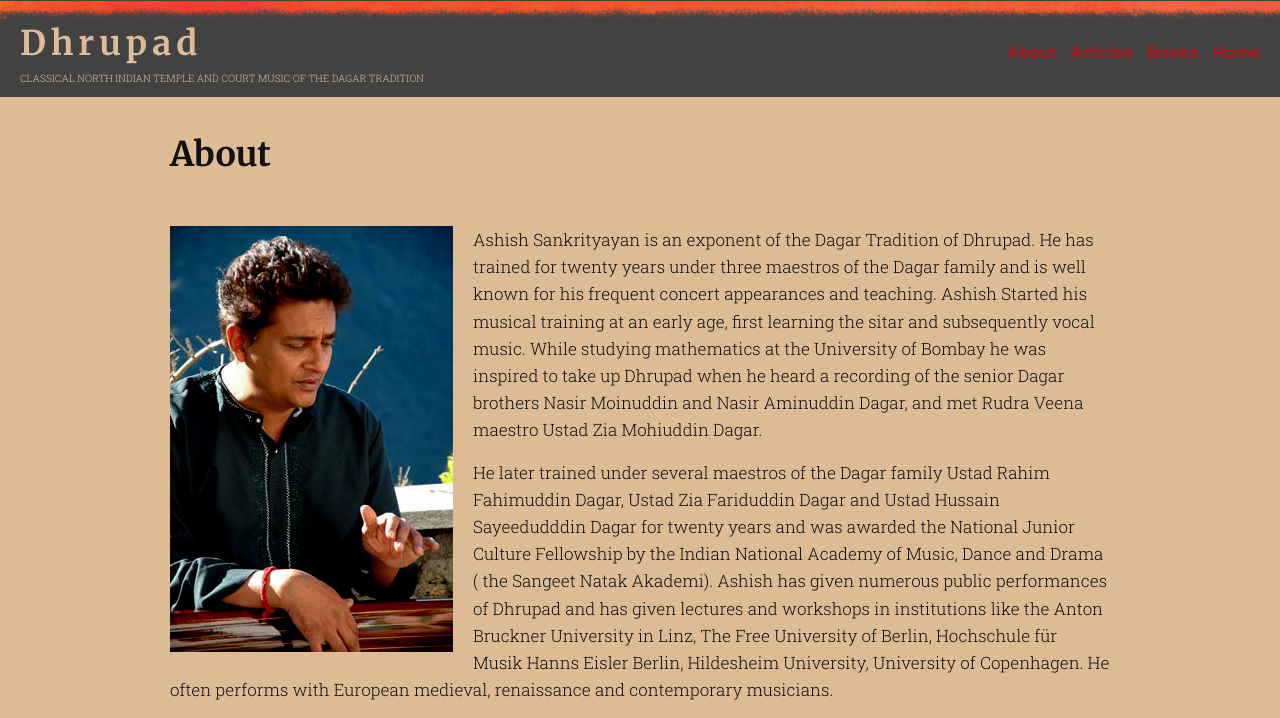
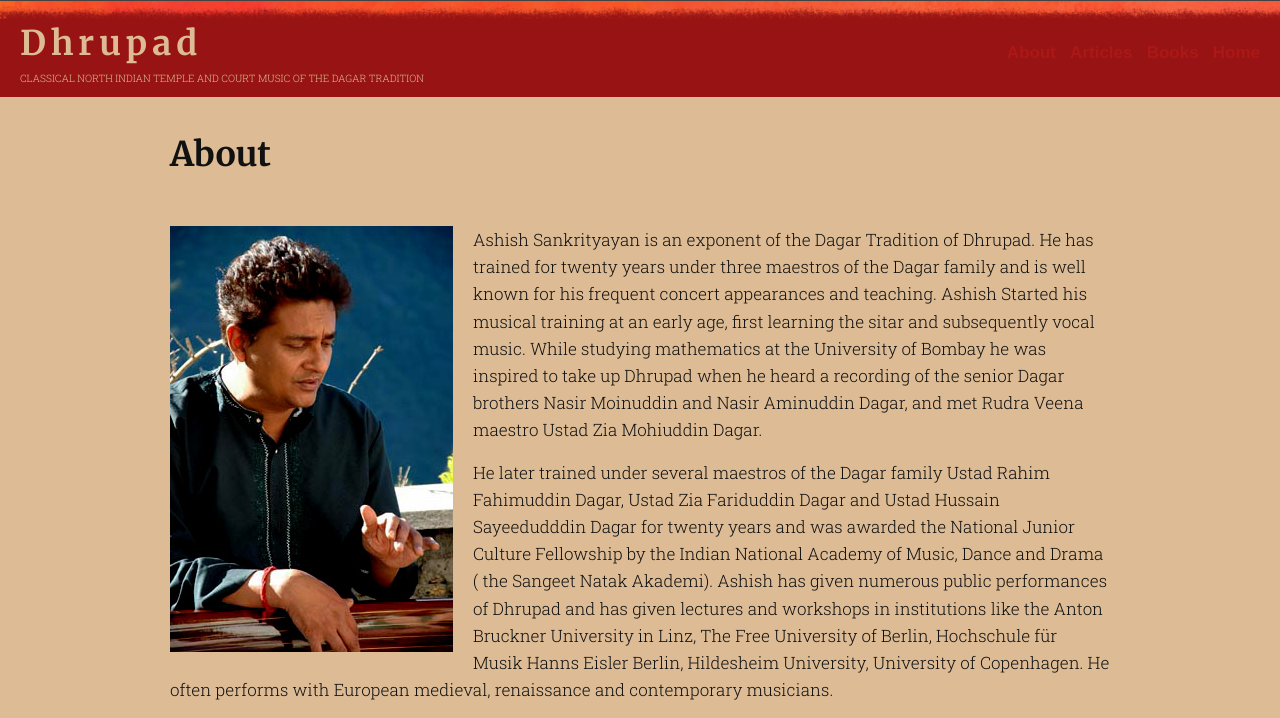
Before and after one commit to sama66/q2, a Jekyll site: the page built from about.md, in a window 1280 px wide. Shown: the top 718 px of the page. Built offline with Jekyll 4.4.1, drawn with Linux system fonts in a browser that asks for light colours; grey boxes are pictures that could not be loaded.

Commit message:
header color

```diff
--- a/_sass/_header.scss
+++ b/_sass/_header.scss
@@ -4,7 +4,7 @@
 header {
     background: url('/img/header-bg-thin.png'), url('/q2/img/header-bg-thin.png');
     background-repeat: repeat-x;
-    background-color: $grey-color-dark;
+    background-color: #981414;
     padding: 15px 20px 10px;
 }
 .title-wrap {
--- a/_sass/_layout.scss
+++ b/_sass/_layout.scss
@@ -83,3 +83,19 @@ span.book {
   color: $grey-color-light;
   padding: 3px;
 }
+.video-container {
+	position:relative;
+	padding-bottom:56.25%;
+	padding-top:30px;
+	height:0;
+	overflow:hidden;
+  margin-bottom: 30px;
+}
+
+.video-container iframe, .video-container object, .video-container embed {
+	position:absolute;
+	top:0;
+	left:0;
+	width:100%;
+	height:100%;
+}
--- a/about.md
+++ b/about.md
@@ -9,4 +9,4 @@ Ashish Sankrityayan is an exponent of the Dagar Tradition of Dhrupad. He has tra
 
 He later trained under several maestros of the Dagar family Ustad Rahim Fahimuddin Dagar, Ustad Zia Fariduddin Dagar and Ustad Hussain Sayeedudddin Dagar for twenty years and was awarded the National Junior Culture Fellowship by the Indian National Academy of Music, Dance and Drama ( the Sangeet Natak Akademi). Ashish has given numerous public performances of Dhrupad and has given lectures and workshops in institutions like the Anton Bruckner University in Linz, The Free University of Berlin, Hochschule für Musik Hanns Eisler Berlin, Hildesheim University, University of Copenhagen. He often performs with European medieval, renaissance and contemporary musicians.
 
-<iframe width="640" height="480" src="https://www.youtube.com/embed/0LtDvEG6M-E?rel=0" frameborder="0" allowfullscreen></iframe>
+<div class="video-container"><iframe src="https://www.youtube.com/embed/0LtDvEG6M-E?rel=0" frameborder="0" allowfullscreen></iframe></div>
```
